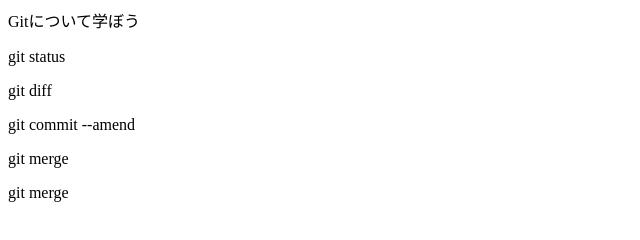
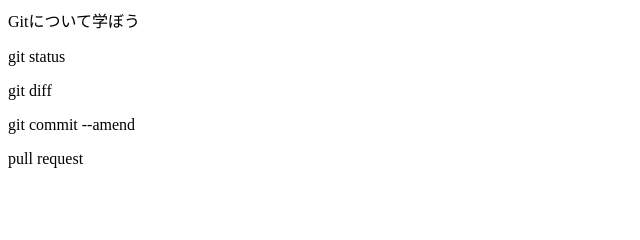
Before and after one commit to toshihikokimura/git_tutorial, a plain HTML site: page index.html in a window 1280 px wide. Shown: the full height of the page, 0-640 px from the left. Drawn offline with Linux system fonts and the light colour scheme.

Commit message:
pull request を追記

```diff
--- a/index.html
+++ b/index.html
@@ -2,5 +2,4 @@
 <p>git status</p>
 <p>git diff</p>
 <p>git commit --amend</p>
-<p>git merge</p>
-<p>git merge</p>
+<p>pull request</p>
```
